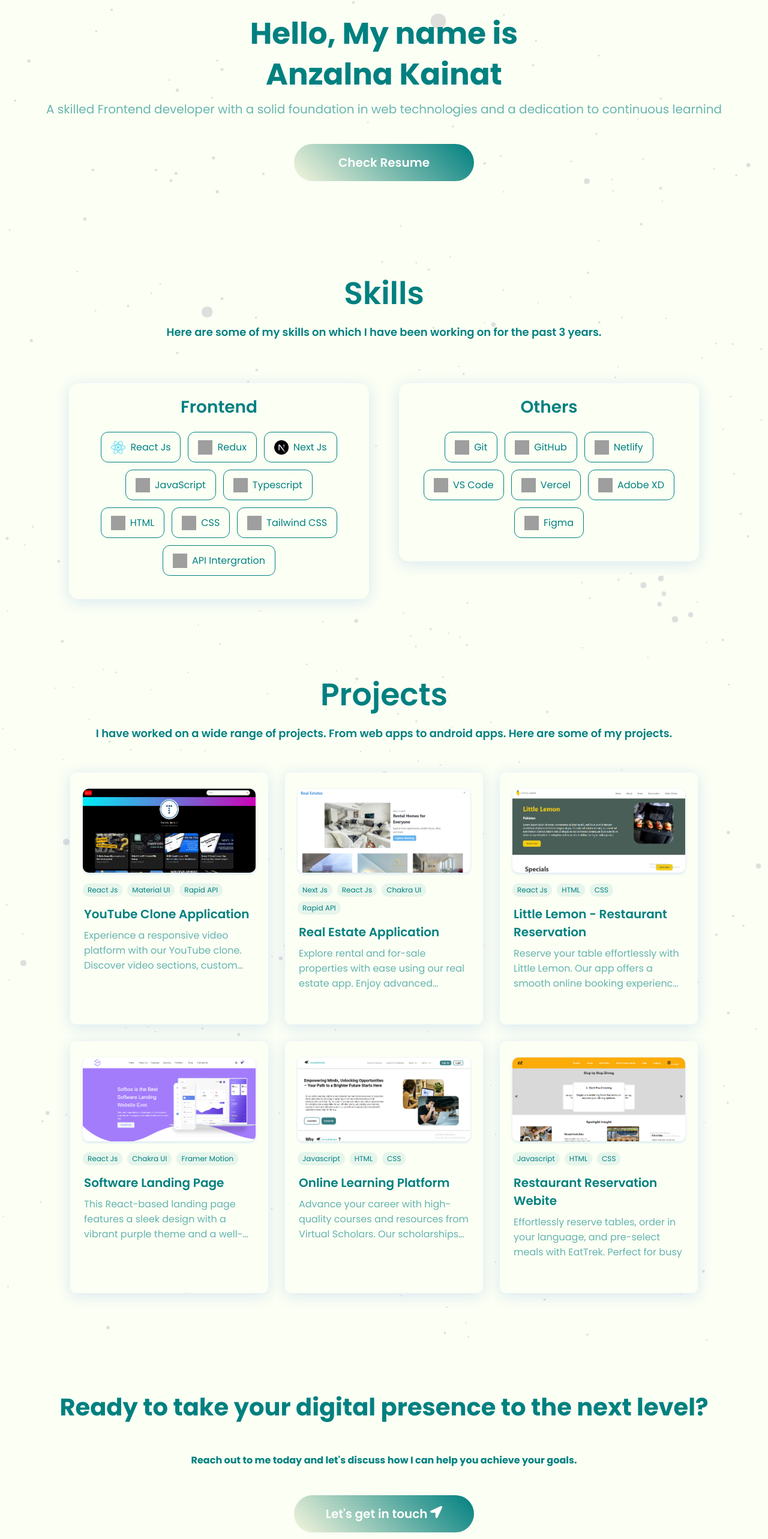
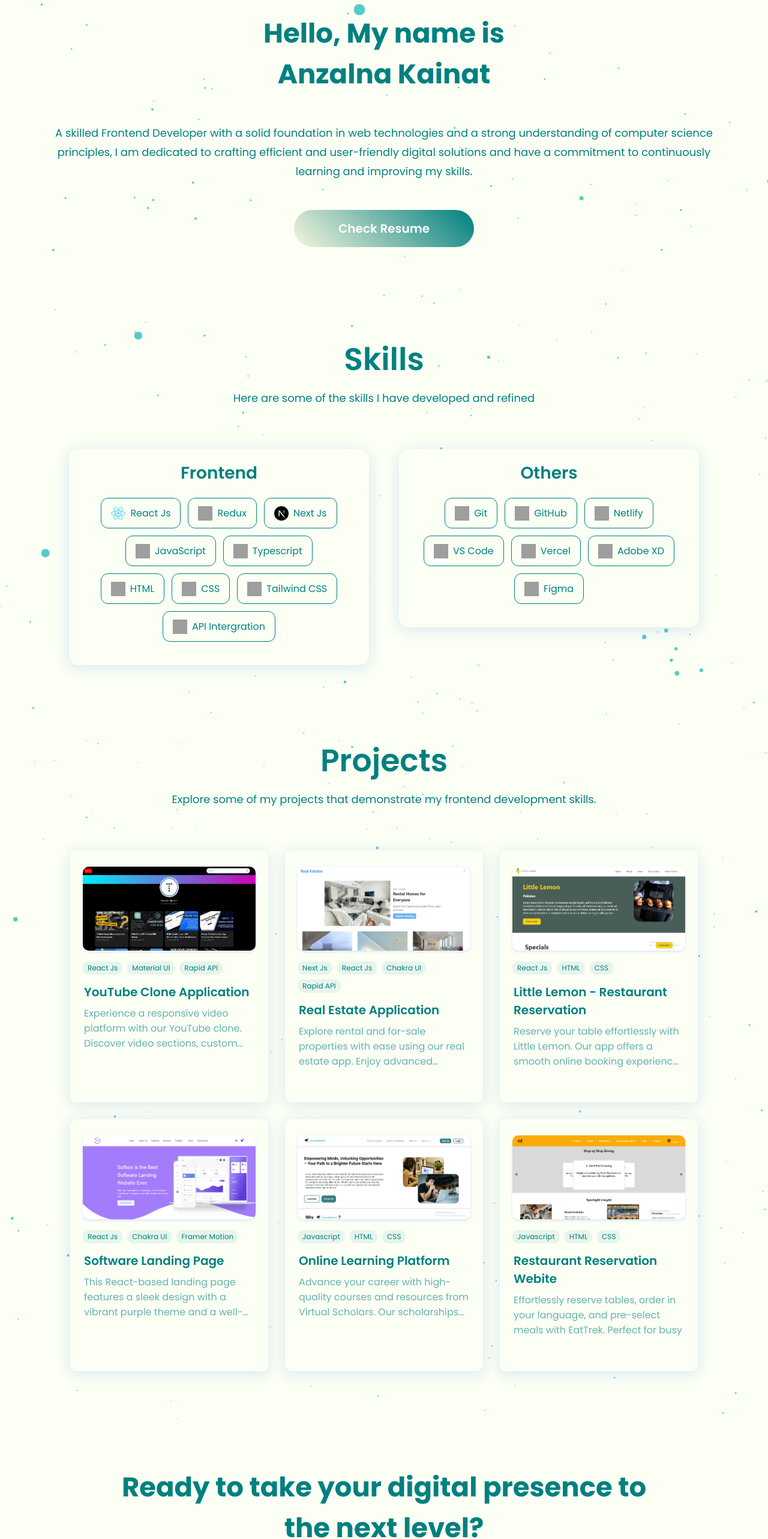
Before and after one commit to AnzalnaKainat/anzalna-portfolio, a React (Create React App) app: page / in a window 1280 px wide. Shown: the part 222-2788 px from the top of the page at 60% size. Built offline with nearby package versions, Linux system fonts and the light colour scheme; grey boxes are pictures that could not be loaded.

Commit message:
update styling and text

```diff
--- a/src/components/canvas/Stars.jsx
+++ b/src/components/canvas/Stars.jsx
@@ -27,8 +27,8 @@ const Stars = (props) => {
       <Points ref={ref} positions={sphere} stride={3} frustumCulled {...props}>
         <PointMaterial
           transparent
-          color="#F5F5DC"
-          size={0.003}
+          color="#008080"
+          size={0.002}
           sizeAttenuation={true}
           depthWrite={false}
         />
--- a/src/components/sections/Footer.jsx
+++ b/src/components/sections/Footer.jsx
@@ -32,13 +32,13 @@ const FooterWrapper = styled.div`
 
 
   h1 {
-    font-size: 2.5rem;
-    font-weight: 700;
+    font-size: 45px;
+    padding: 0rem 7rem;
     margin-bottom: 2rem;
   }
 
-  h6 {
-    font-size: 1rem;
+  div {
+    font-size: 18px;
     margin-bottom: 2rem;
   }
 `;
@@ -141,10 +141,10 @@ const Footer = () => {
         <h1>
           Ready to take your digital presence to the next level?
         </h1>
-        <h6>
+        <div>
           Reach out to me today and let&apos;s discuss how I can help you
           achieve your goals.
-        </h6>
+        </div>
 
         <EmailButton href="mailto:anzalnakainat@gmail.com" target="_blank">
             Let's get in touch <FaLocationArrow />
--- a/src/components/sections/Hero.jsx
+++ b/src/components/sections/Hero.jsx
@@ -30,7 +30,7 @@ const HeroContainer = styled.div`
 
 const Title = styled.div`
   font-weight: 700;
-  font-size: 50px;
+  font-size: 45px;
   color: ${({ theme }) => theme.text_primary};
   line-height: 68px;
   margin-bottom: 8px;
@@ -43,7 +43,7 @@ const Title = styled.div`
 
 const TextLoop = styled.div`
   font-weight: 600;
-  font-size: 28px;
+  font-size: 18px;
   display: flex;
   gap: 12px;
   justify-content: center;
@@ -63,10 +63,11 @@ const Span = styled.div`
 `;
 
 const SubTitle = styled.div`
-  font-size: 20px;
+  font-size: 18px;
   line-height: 32px;
-  margin-bottom: 42px;
-  color: ${({ theme }) => theme.text_primary + 95};
+  margin: 3rem 0;
+  padding: 0px 40px;
+  color: ${({ theme }) => theme.text_primary};
 
   @media (max-width: 960px) {
     font-size: 16px;
@@ -112,7 +113,6 @@ const Hero = () => {
         <motion.div {...headContainerAnimation}>
           <motion.div {...headTextAnimation}>
             <TextLoop>
-              I am a
               <Span>
                 <Typewriter
                   options={{
--- a/src/components/sections/Projects.jsx
+++ b/src/components/sections/Projects.jsx
@@ -208,7 +208,8 @@ const Title = styled.div`
 const Desc = styled.div`
   font-size: 18px;
   text-align: center;
-  font-weight: 600;
+  margin-bottom: 60px;
+  // font-weight: 600;
   color: ${({ theme }) => theme.text_secondary};
   @media (max-width: 768px) {
     font-size: 16px;
@@ -228,13 +229,8 @@ const Projects = ({ openModal, setOpenModal }) => {
     <Container id="Projects">
       <Wrapper>
         <Title>Projects</Title>
-        <Desc
-          style={{
-            marginBottom: "40px",
-          }}
-        >
-          I have worked on a wide range of projects. From web apps to android
-          apps. Here are some of my projects.
+        <Desc>
+          Explore some of my projects that demonstrate my frontend development skills.
         </Desc>
         <CardContainer>
           {projects.map((project) => (
--- a/src/components/sections/Skills.jsx
+++ b/src/components/sections/Skills.jsx
@@ -11,6 +11,13 @@ position: relative;
 z-index: 1;
 margin-top: 3rem;
 align-items: center;
+@media (max-width: 960px) {
+  padding: 66px 16px;
+}
+
+@media (max-width: 640px) {
+  padding: 32px 16px;
+}
 `;
 const Wrapper = styled.div`
   position: relative;
@@ -41,7 +48,8 @@ const Title = styled.div`
 const Desc = styled.div`
   font-size: 18px;
   text-align: center;
-  font-weight: 600;
+  margin-bottom: 40px;
+  // font-weight: 600;
   color: ${({ theme }) => theme.text_secondary};
   @media (max-width: 768px) {
     font-size: 16px;
@@ -123,13 +131,8 @@ const Skills = () => {
     <Container id="Skills">
       <Wrapper>
         <Title>Skills</Title>
-        <Desc
-          style={{
-            marginBottom: "40px",
-          }}
-        >
-          Here are some of my skills on which I have been working on for the
-          past 3 years.
+        <Desc>
+          Here are some of the skills I have developed and refined
         </Desc>
 
         <SkillsContainer>
--- a/src/data/constants.js
+++ b/src/data/constants.js
@@ -7,7 +7,7 @@ export const Bio = {
     // "UI/UX Designer",
   ],
   description:
-    "A skilled Frontend developer with a solid foundation in web technologies and a dedication to continuous learnind",
+    "A skilled Frontend Developer with a solid foundation in web technologies and a strong understanding of computer science principles, I am dedicated to crafting efficient and user-friendly digital solutions and have a commitment to continuously learning and improving my skills.",
   github: "https://github.com/AnzalnaKainat",
   resume: "https://drive.google.com/file/d/1iXei4ETGu4N3vObwq7pezZUtBHMX1cE_/view?usp=sharing",
   linkedin: "https://www.linkedin.com/in/anzalna-kainat-4973922b5/",
```
